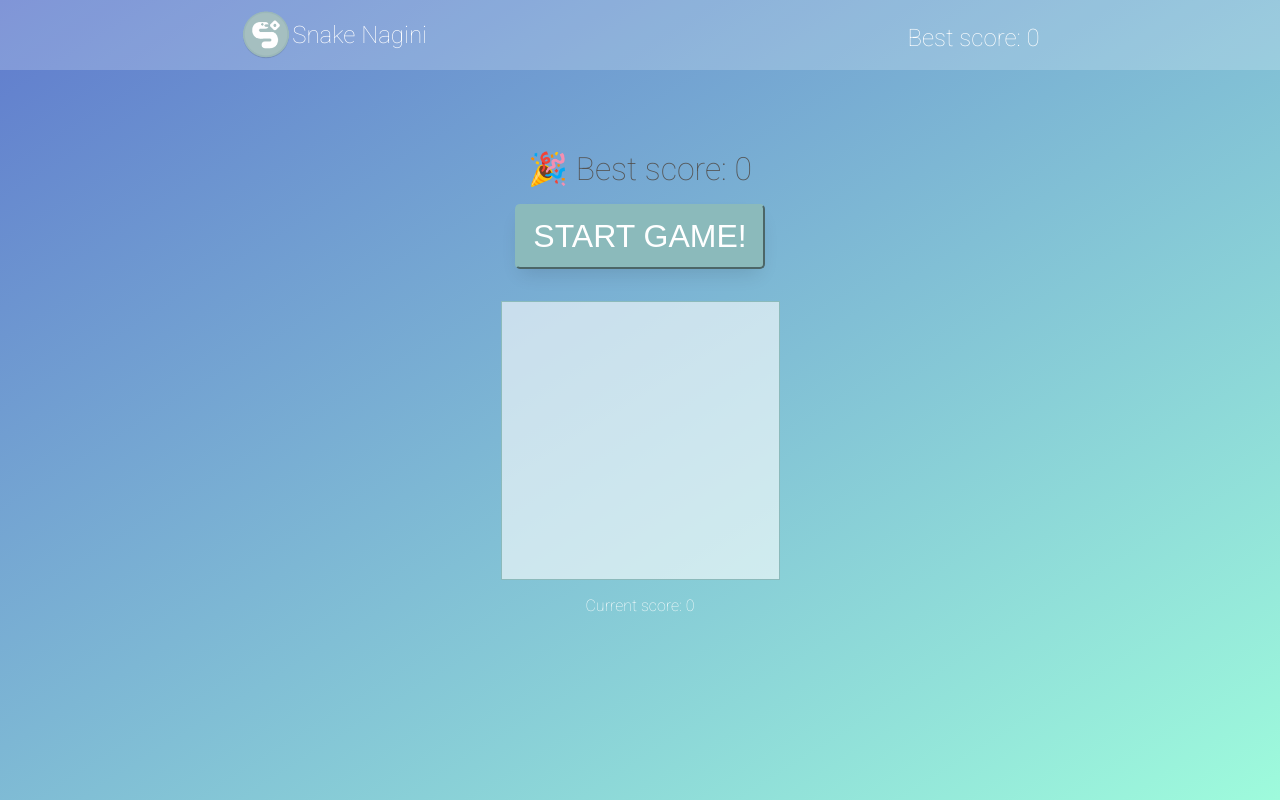
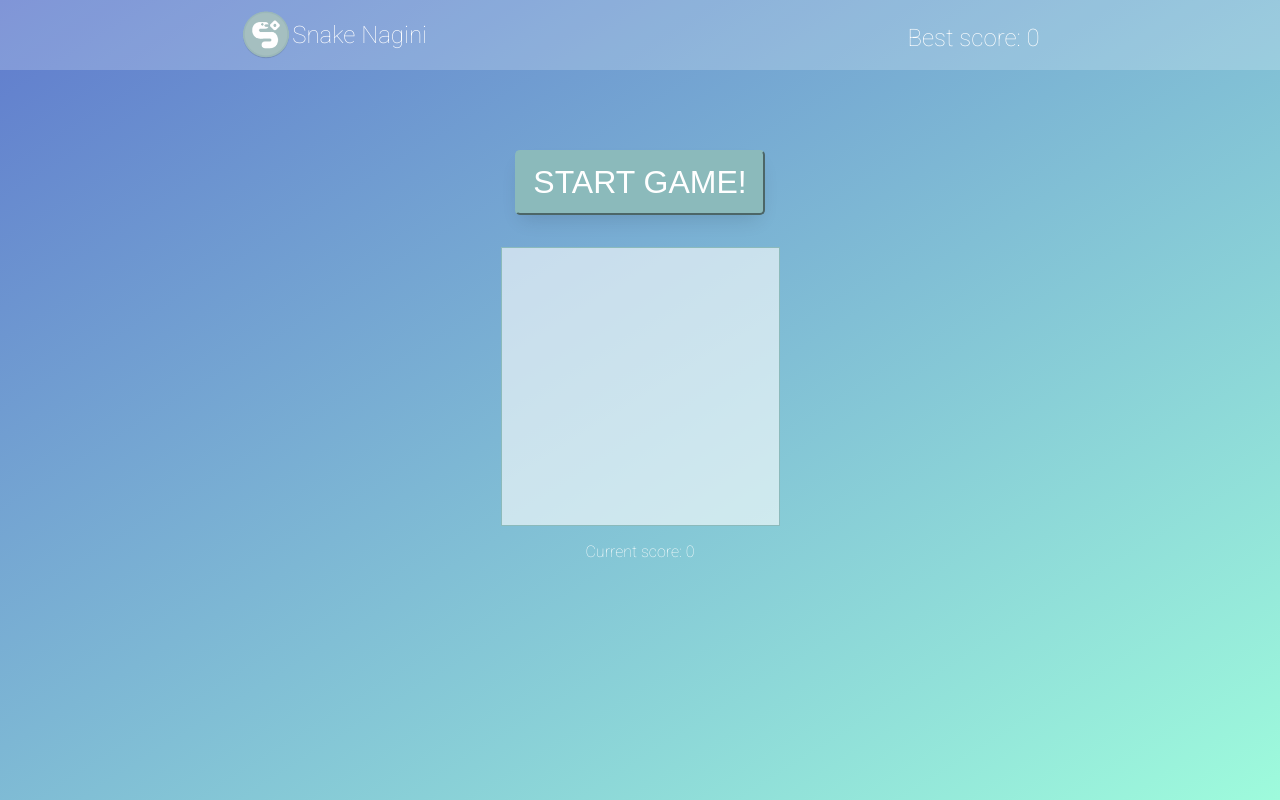
Before and after one commit to YrenR/react-snake-nagini, a React (Create React App) app: page / in a window 1280 px wide. Built offline with nearby package versions, Linux system fonts and the light colour scheme.

Commit message:
feat: add text "You Win" and remove score

```diff
--- a/src/pages/TableBoard.tsx
+++ b/src/pages/TableBoard.tsx
@@ -6,7 +6,7 @@ import { setStateGame } from "../redux/slices/settingGameSlice";
 import "./tableBoard.css";
 
 export default function TableBoard(): JSX.Element {
-  const { bestScore, stateGame } = useSelector((c: RootState) => c.settingGameSlice);
+  const { stateGame } = useSelector((c: RootState) => c.settingGameSlice);
   const dispatch = useDispatch();
 
   useEffect(() => {
@@ -19,6 +19,7 @@ export default function TableBoard(): JSX.Element {
 
   const getMessage = (): string => {
     if (stateGame === "start") return "Start Game!";
+    else if (stateGame === "win") return "YOU WIN!";
     else return "Retry!";
   };
 
@@ -27,7 +28,6 @@ export default function TableBoard(): JSX.Element {
       <div className="section-game">
         <div className="panel">
           <div className="panel-header">
-            <span className="panel-score">🎉 Best score: {bestScore}</span>
             <button className="btn-start-game" onClick={() => handlerStateGame()}>
               {getMessage()}
             </button>
```
